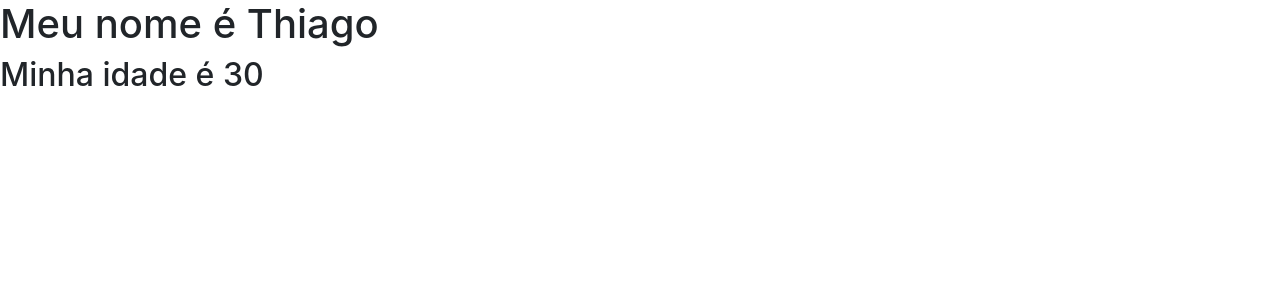
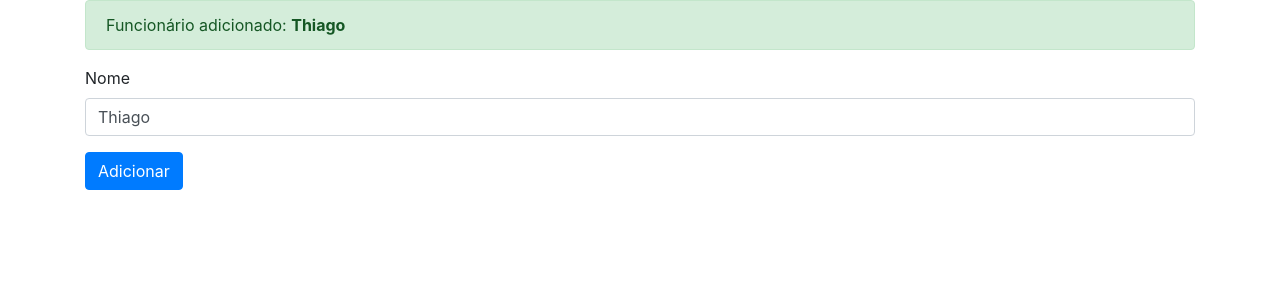
Before and after one commit to danielaraujo-be/meuprojeto, an Angular app: page / in a window 1280 px wide. Shown: the top 300 px of the page. Built offline with nearby package versions, Linux system fonts and the light colour scheme.

Commit message:
Usando Event Binding

```diff
--- a/src/app/app.component.html
+++ b/src/app/app.component.html
@@ -1,3 +1,12 @@
-<h1>Meu nome é {{nome}}</h1>
+<div class="container">
+    <div class="alert alert-success" role="alert">
+        Funcionário adicionado: <strong>{{nome}}</strong>
+    </div>
 
-<h2>Minha idade é {{getIdade() + 20}}</h2>
+    <div class="form-group">
+        <label>Nome</label>
+        <input type="text" class="form-control" (input)="alterarNome($event)" value="{{nome}}">
+    </div>
+
+    <button type="button" class="btn btn-primary" (click)="adicionar()">Adicionar</button>
+</div>
--- a/src/app/app.component.ts
+++ b/src/app/app.component.ts
@@ -7,9 +7,15 @@
 })
 export class AppComponent {
   nome = 'Thiago';
-  idade = 10;
 
-  getIdade() {
-    return this.idade;
+  adicionar() {
+    console.log(`Adicionando: ${this.nome}`);
+
+    const numero = Math.round(Math.random() * 100);
+    this.nome = 'João ' + numero;
+  }
+
+  alterarNome(event: any) {
+    this.nome = event.target.value;
   }
 }
```
